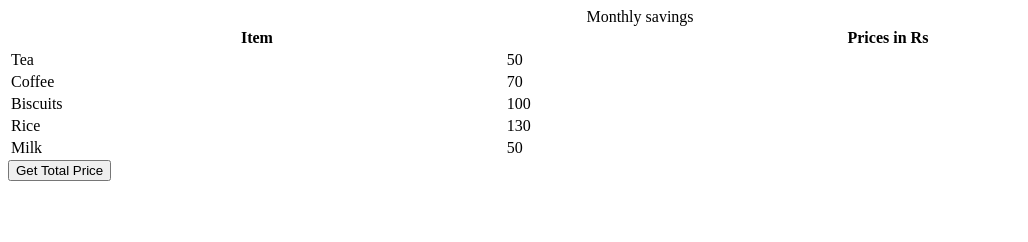
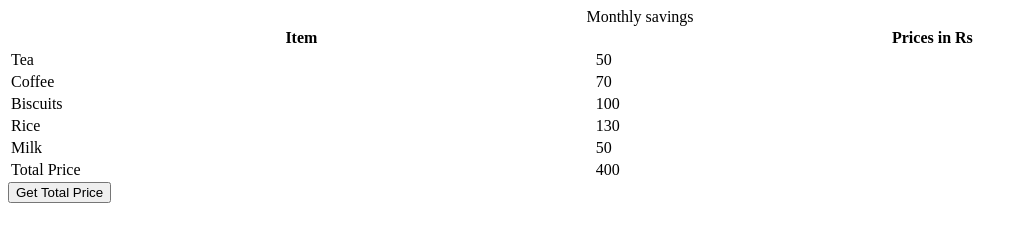
Before and after one commit to acciojob/grofers-checkout-nithishmaile, a website: page main.html in a window 1280 px wide. Both pictures are taken after a click on the button "Get Total Price". Shown: the whole page, without its empty margins (0-1028 px from the left). Drawn offline with Linux system fonts and the light colour scheme.

Commit message:
created a submission

```diff
--- a/main.html
+++ b/main.html
@@ -8,7 +8,7 @@
 
 <body>
     <!-- the entire body must be written by student -->
-    <table style="width: 100%">
+    <table style="width: 100%" id="table">
     <caption>
       Monthly savings
     </caption>
--- a/script.js
+++ b/script.js
@@ -1,9 +1,23 @@
 const getSumBtn = document.createElement("button");
+const table=document.getElementById("table");
 getSumBtn.append("Get Total Price");
 document.body.appendChild(getSumBtn);
+const prices=document.querySelectorAll(".price");
+let totalPrice=0;
 
 const getSum = () => {
 //Add your code here
+    for(let cost of prices){
+        totalPrice+=Number(cost.innerHTML)
+    }
+    let trElement=document.createElement("tr");
+    table.appendChild(trElement);
+    let tdElement=document.createElement("td");
+    tdElement.textContent="Total Price";
+    trElement.appendChild(tdElement)
+    let td2Element=document.createElement("td");
+    td2Element.innerHTML=`${totalPrice}`;
+    trElement.appendChild(td2Element);
 
 };
 
```
